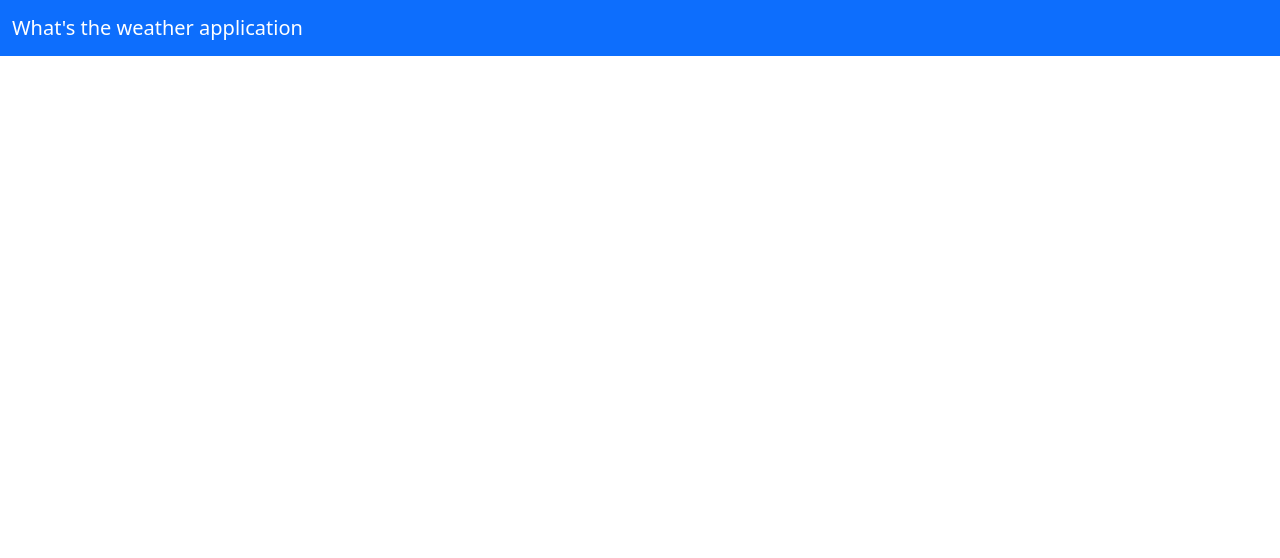
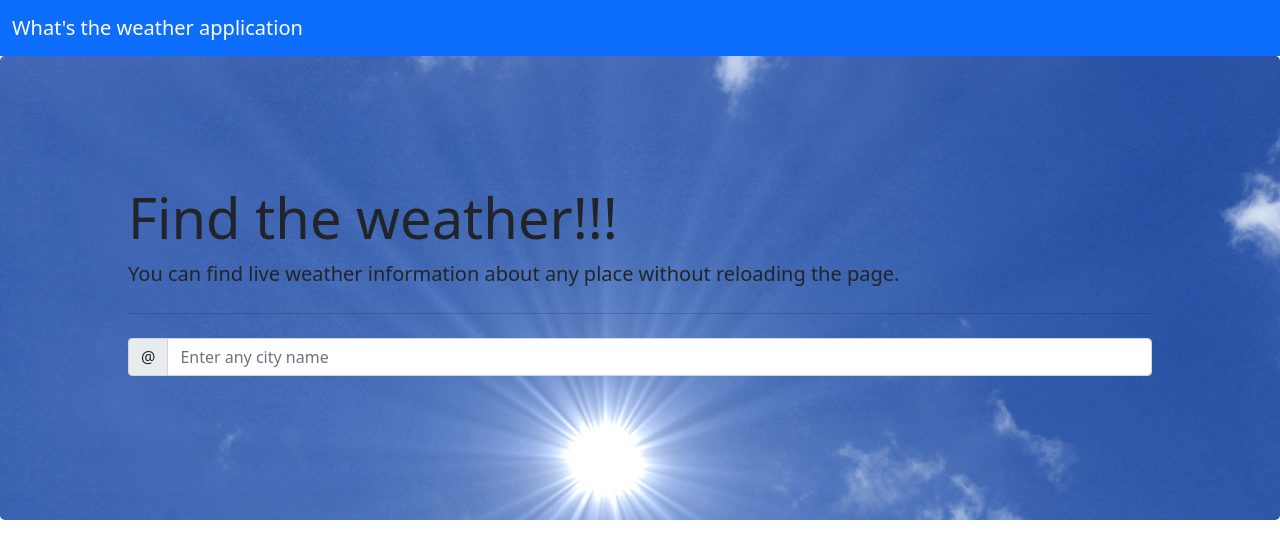
Before and after one commit to VitRod/App_Whats_the_weather, a plain HTML site: page index.html in a window 1280 px wide. Drawn offline with nearby package versions, Linux system fonts and the light colour scheme.

Commit message:
jumbotron and  input

```diff
--- a/index.html
+++ b/index.html
@@ -30,6 +30,19 @@
       </div>
     </nav>
 
+    <!-- Jumbotron -->
+    <div class="jumbotron custom" style ="padding:10%;">
+      <h1 class="display-4">Find  the  weather!!!</h1>
+      <p class="lead">You can find live weather information about any place without reloading the page.</p>
+      <hr class="my-4">
+
+      <div class="input-group mb-3">
+        <span class="input-group-text" id="basic-addon1">@</span>
+        <input id="searchInput" type="text" class="form-control" placeholder="Enter any city name" aria-label="Username" aria-describedby="basic-addon1">
+      </div>
+
+    </div>
+
 
 
 
--- a/style.css
+++ b/style.css
@@ -1,3 +1,10 @@
-h1 {
-    color:blue;
+.jumbotron {
+    padding: 4rem 2rem;
+    margin-bottom: 2rem;
+    background-color: var(--bs-light);
+    border-radius: .3rem;
+  }
+
+  .custom {
+    background-image: url("sky.jpg");
 }
```
